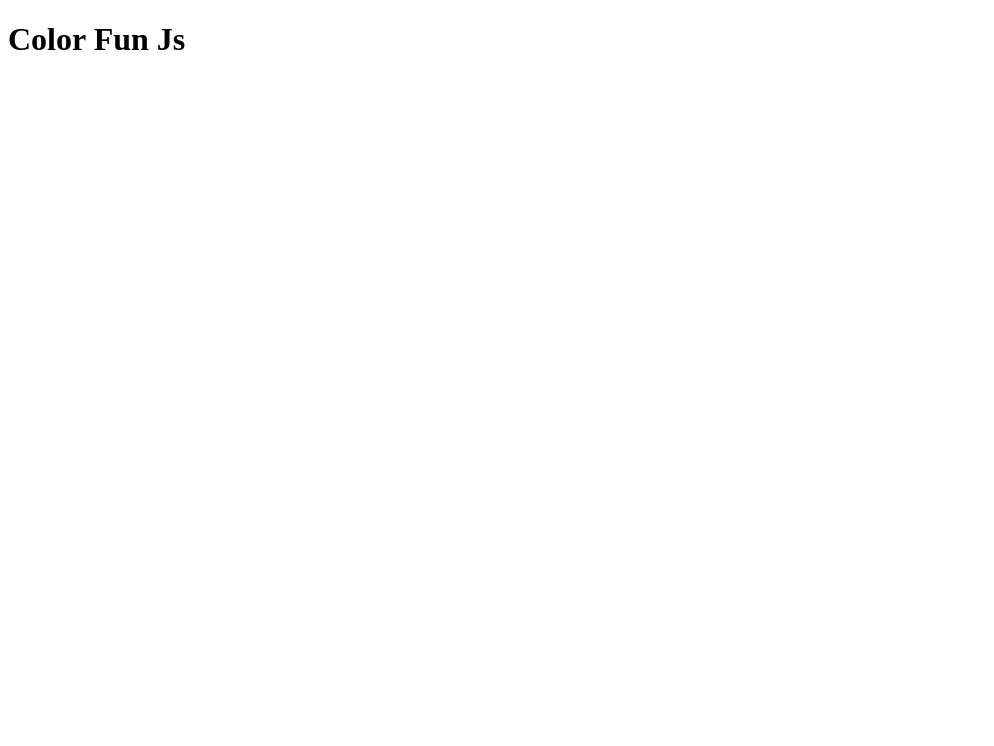
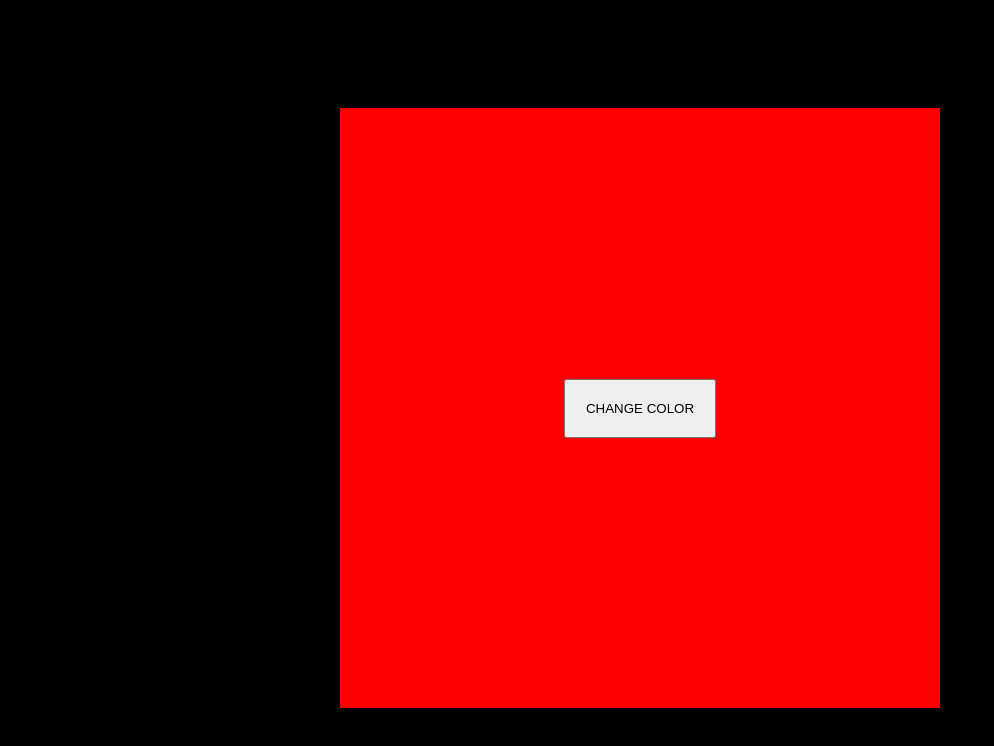
Before and after one commit to cristoaquiza/color-fun-js, a website built with webpack: page public/index.html in a window 1280 px wide. Shown: the whole page, without its empty margins (0-994 px from the left). Built offline with nearby package versions, Linux system fonts and the light colour scheme.

Commit message:
Uses redux pattern to change color

```diff
--- a/package.json
+++ b/package.json
@@ -21,5 +21,8 @@
     "presets": [
       "@babel/preset-env"
     ]
+  },
+  "dependencies": {
+    "redux": "^4.0.2"
   }
 }
--- a/public/index.html
+++ b/public/index.html
@@ -1,11 +1,18 @@
 <!DOCTYPE html>
 <html lang="en">
+
 <head>
     <meta charset="UTF-8">
     <title>Color Fun Js</title>
     <link rel="stylesheet" href="main.css">
 </head>
+
 <body>
-    <h1>Color Fun Js</h1>
+    <div class="wrapper">
+        <div id="box" class="box">
+            <button id="changerBtn">Change Color</button>
+        </div>
+    </div>
     <script src="./assets/bundle.js"></script>
+
 </body>
--- a/public/main.css
+++ b/public/main.css
@@ -0,0 +1,28 @@
+.wrapper {
+    width: 100%;
+    height:100vh;
+    background-color:black;
+    display:flex;
+    flex-direction:column;
+    justify-content: center;
+    align-items: center;
+}
+
+.box {
+    width:600px;
+    height:600px;
+    display:flex;
+    flex-direction:column;
+    justify-content: center;
+    align-items: center;
+}
+
+button {
+    padding:20px;
+    font-family: sans-serif;
+    text-transform: uppercase;
+}
+
+body {
+    background-color: black;
+}
--- /dev/null
+++ b/src/actions.js
@@ -0,0 +1,8 @@
+export const CHANGE_COLOR = 'CHANGE_COLOR';
+
+export const changeColorAction = (color) => {
+    return {
+        type: CHANGE_COLOR,
+        color
+    }
+};
--- a/src/index.js
+++ /dev/null
@@ -1,2 +0,0 @@
-const welcome = "Welcome to my world";
-console.log(welcome);
--- /dev/null
+++ b/src/reducer.js
@@ -0,0 +1,11 @@
+import { CHANGE_COLOR } from "./actions";
+
+const defaultState = { color: 'red' };
+
+export const colorReducer = (state = defaultState, action) => {
+    if (action.type === CHANGE_COLOR) {
+        return { ...state, ...{ color: action.color } };
+    } else {
+        return state;
+    }
+}
--- /dev/null
+++ b/src/store.js
@@ -0,0 +1,4 @@
+import { createStore } from "redux";
+import { colorReducer } from "./reducer";
+
+export const store = createStore(colorReducer);
--- /dev/null
+++ b/src/view.js
@@ -0,0 +1,15 @@
+import { store } from "./store";
+import { changeColorAction } from "./actions";
+
+document.getElementById('changerBtn').addEventListener('click', () => {
+    store.dispatch(changeColorAction('white'))
+});
+
+const render = () => {
+    const { color } = store.getState();
+    document.getElementById('box').style.backgroundColor = color;
+};
+
+render();
+
+store.subscribe(render);
--- a/webpack.config.js
+++ b/webpack.config.js
@@ -11,7 +11,7 @@ module.exports = {
   resolve: {
     extensions: ['*', '.js']
   },
-  entry: "./src/index.js",
+  entry: "./src/view.js",
   output: {
     path: __dirname + "/public",
     publicPath: "/assets/",
```
